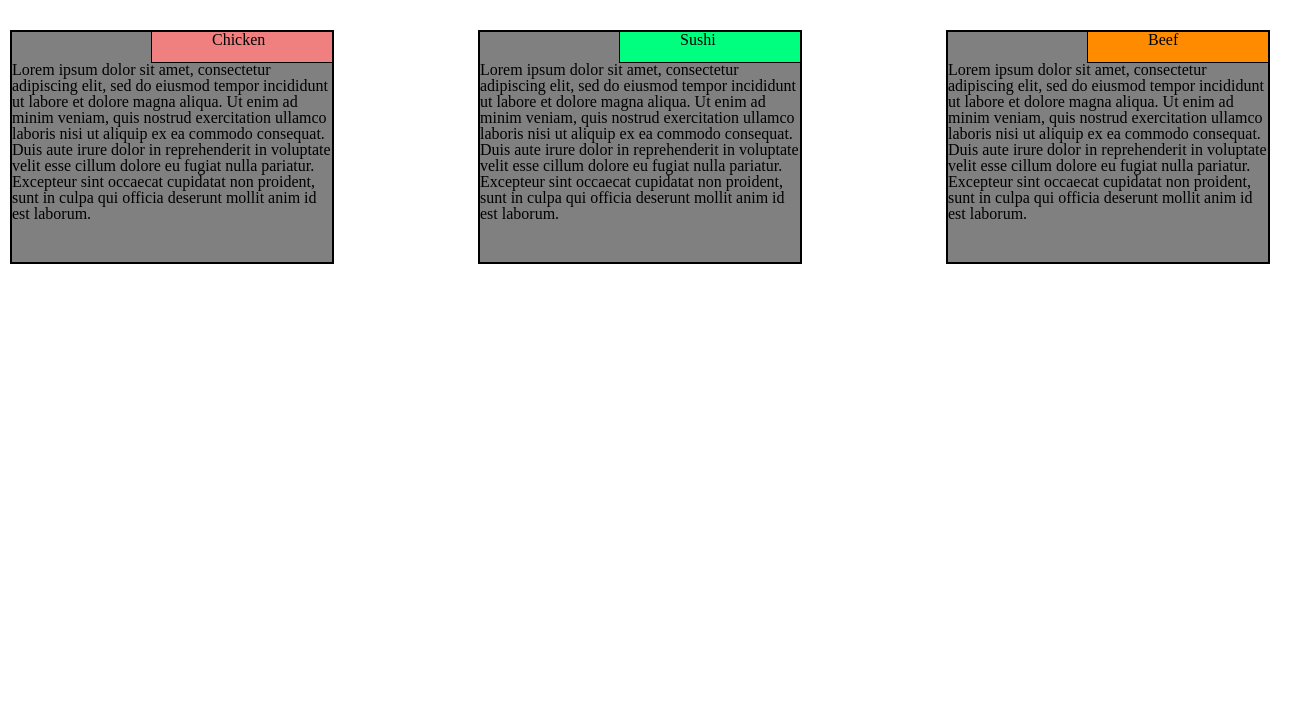
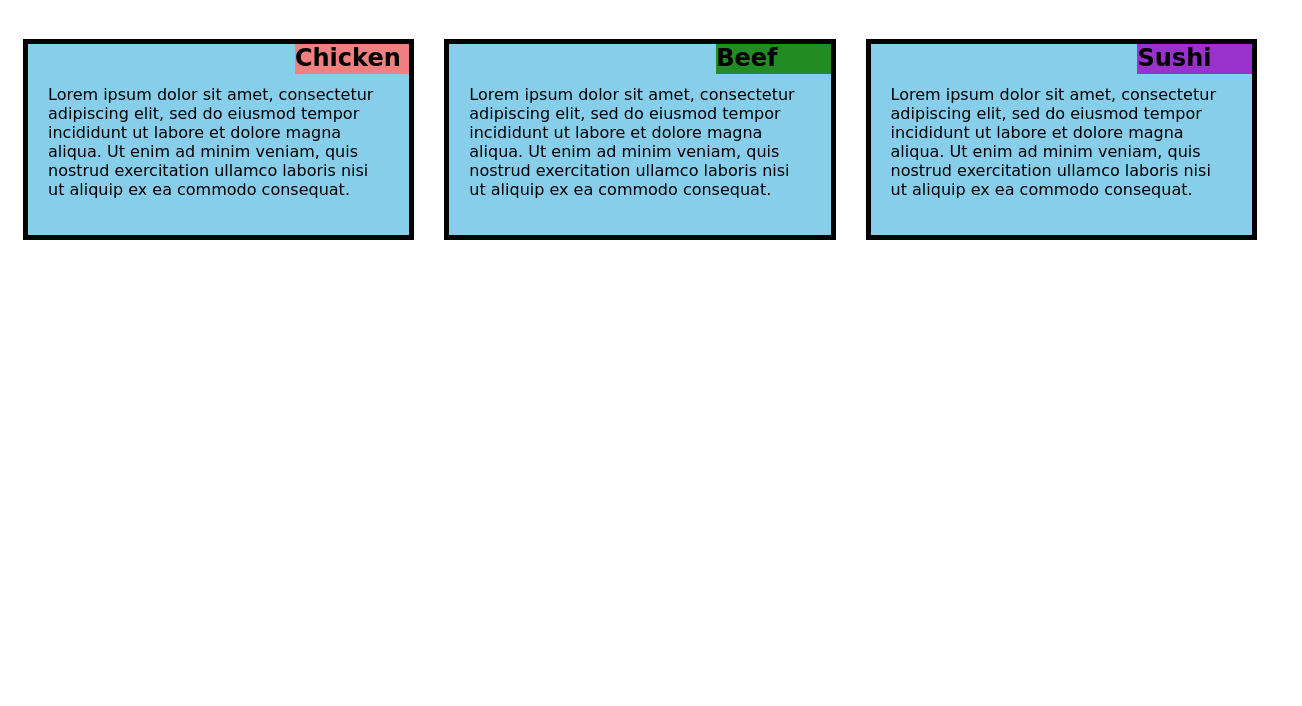
Before and after one commit to Telepyn/module_2_web, a plain HTML site: page module2-solution/index.html in a window 1280 px wide. Shown: the part 94-800 px from the top of the page, 1302 px wide, since content can reach past the window. Drawn offline with Linux system fonts and the light colour scheme; files that its build step writes are made by us from their sources.

Commit message:
second page

```diff
--- a/module2-solution/css/styles.css
+++ b/module2-solution/css/styles.css
@@ -1,125 +1,81 @@
+/********** Base styles **********/
+* {
+ box-sizing: box-border;
+ font-family: Zapf Chancery, cursive;
+}
 h1 {
-	margin-top: 50px;
-	margin-bottom: 50px;
-	text-align: center;
-    font-family: Comic ;
-    font-size: 24px ;
+  text-align: center ;
+  margin-top: 40px;
+  margin-bottom: 30px;
 }
-p {
-  width: 120px;
+h2 {
   height: 30px;
-  border: 1px solid black;
-  border-right: 0;
-  border-top: 0;
-  padding-left: 60px;
+  width: 30%;
+  position: relative;
 }
-.one {
-  background-color: #F08080;
+#one {
+ background-color:  #F08080 ;
  position: absolute;
-  top: 0;
+ top: -20px;
  right: 0;
 }
-.two {
-  background-color: #FF8C00;
+#two {
+background-color: #228B22 ;
 position: absolute;
-  top: 0;
+top: -20px;
 right: 0;
 }
-.three {
-  background-color: #00FF7F;
+#three {
+background-color: #9932CC;
 position: absolute;
-  top: 0;
+top: -20px;
 right: 0;
 }
+.box {
+    background-color: #87CEEB;
+    border: 5px solid black;
+    position: relative;
+    margin-right: 30px;
+    margin-top: 10px;
+    margin-left: auto;
+    padding: 20px;
+    padding-top: 25px;
+    overflow: hidden;
+}
+
+.row {
+  width: 100%;
+  margin: 0;
+  padding: 15px;
+}
+/* Large devices */
+@media (min-width: 992px) {
   .first {
-  border: 2px solid black;
-  background-color: gray;
-  width: 0;
-  height: 100px;
-  margin-left: 50px;
-  float : left;
-  font-family: Comic ;
-  position: relative;
-  padding-top: 30px;
+    width: 33.33%;
+    float: left;
   }
   .second {
-  border: 2px solid black;
-	background-color: gray;
-	width: 550px;
-	height: 500px;
-	font-family: Comic ;
-  margin-right: 50px;
-  float : right;
-  position: relative;
-  padding-top: 30px;
+    width: 33.33%;
+    float: left;
   }
   .third {
-  border: 2px solid black;
-	background-color: gray;
-	width: 350px;
-	height: 250px;
-	font-family: Comic ;
-  margin-right: auto;
-  margin-left: auto;
-  margin-top: auto;
-  position: relative;
-  padding-top: 30px;
-}
-
-
-@media (min-width: 992px) {
- .first {
- 	width : 320px;
- 	height: 200px;
-  margin-left: 10px;
-  float : left;
- }
- .second {
- 	width: 320px;
- 	height:200px;
-  margin-right: 10px;
-    float : right;
- }
- .third {
- 	width: 320px;
- 	height: 200px;
-  margin-right: auto;
-  margin-left: auto;
-  margin-top: auto
- }
-}
-@media (min-width: 768px) and (max-width: 991px) { .first, .second, .third {
+    width: 33.33%;
     float: left;
- }
-
- .first {
-  width: 310px;
-  height: 260px;
-  margin-right: 10px;
-  }
- .second {
-  width: 310px;
-  height: 260px;
-  margin-left: 10px;
-  }
- .third {
-  height: 180px;
-  width: 640px;
-  margin-top: 30px;
-  margin-left: 50px;
   }
 }
 
-@media(max-width: 767px )  {
-    .wrapper {
-        text-align: center;
+/* Medium devices */
+@media (min-width: 768px) and (max-width: 991px) {
+  .first {
+    width: 50%;
+    float: left;
   }
-    .box {
-        display: inline-block;
-        width: 300px;
-        height: 250px;
-        margin: 5%;
-        margin-top: 20px;
-        float: none;
+  .second {
+    width: 50%;
+    float: left;
+  }
+  .third {
+    width: 100%;
+    float: left ;
   }
 }
--- a/module2-solution/index.html
+++ b/module2-solution/index.html
@@ -3,27 +3,32 @@
 <head>
 <meta charset="utf-8">
 <meta name="viewport" content="width=device-width, initial-scale=1">
-		<title>Assignment Solution for Module 2</title>
-		<link rel="stylesheet" href="css/reset.css">
-		<link rel="stylesheet" href="css/styles.css">
+<title>Assignment for Module 2</title>
+<link rel="stylesheet" href="styles.css">
 </head>
 <body>
 <h1>Our Menu</h1>
-		<div class="wrapper">
-		<div class="first box">
-				<p class="one">Chicken </p>
-				Lorem ipsum dolor sit amet, consectetur adipiscing elit, sed do eiusmod tempor incididunt ut labore et dolore magna aliqua. Ut enim ad minim veniam, quis nostrud exercitation ullamco laboris nisi ut aliquip ex ea commodo consequat. Duis aute irure dolor in reprehenderit in voluptate velit esse cillum dolore eu fugiat nulla pariatur. Excepteur sint occaecat cupidatat non proident, sunt in culpa qui officia deserunt mollit anim id est laborum.
+
+<div class="row">
+  <div class="first">
+      <div class="box">
+  	       <h2 id="one">Chicken</h2>
+  	       <p>Lorem ipsum dolor sit amet, consectetur adipiscing elit, sed do eiusmod tempor incididunt ut labore et dolore magna aliqua. Ut enim ad minim veniam, quis nostrud exercitation ullamco laboris nisi ut aliquip ex ea commodo consequat.</p>
+  	   </div>
+  	</div>
+  <div class="second">
+        <div class="box">
+           <h2 id="two">Beef</h2>
+  	           <p>Lorem ipsum dolor sit amet, consectetur adipiscing elit, sed do eiusmod tempor incididunt ut labore et dolore magna aliqua. Ut enim ad minim veniam, quis nostrud exercitation ullamco laboris nisi ut aliquip ex ea commodo consequat.</p>
+  	   </div>
+  	</div>
+  <div class="third">
+        <div class="box">
+  	      <h2 id="three">Sushi</h2>
+  	       <p>Lorem ipsum dolor sit amet, consectetur adipiscing elit, sed do eiusmod tempor incididunt ut labore et dolore magna aliqua. Ut enim ad minim veniam, quis nostrud exercitation ullamco laboris nisi ut aliquip ex ea commodo consequat.</p>
+  	   </div>
+  	</div>
 </div>
 
-			<div class="second box">
-			 	<p class="two">Beef </p>
-			 	Lorem ipsum dolor sit amet, consectetur adipiscing elit, sed do eiusmod tempor incididunt ut labore et dolore magna aliqua. Ut enim ad minim veniam, quis nostrud exercitation ullamco laboris nisi ut aliquip ex ea commodo consequat. Duis aute irure dolor in reprehenderit in voluptate velit esse cillum dolore eu fugiat nulla pariatur. Excepteur sint occaecat cupidatat non proident, sunt in culpa qui officia deserunt mollit anim id est laborum.
-			</div>
-
-			<div class="third box">
-			 	Lorem ipsum dolor sit amet, consectetur adipiscing elit, sed do eiusmod tempor incididunt ut labore et dolore magna aliqua. Ut enim ad minim veniam, quis nostrud exercitation ullamco laboris nisi ut aliquip ex ea commodo consequat. Duis aute irure dolor in reprehenderit in voluptate velit esse cillum dolore eu fugiat nulla pariatur. Excepteur sint occaecat cupidatat non proident, sunt in culpa qui officia deserunt mollit anim id est laborum.
-				<p class="three">Sushi </p>
-			</div>
-		</div>
 </body>
 </html>
```
Lines whose indentation alone changed are shown as unchanged.
